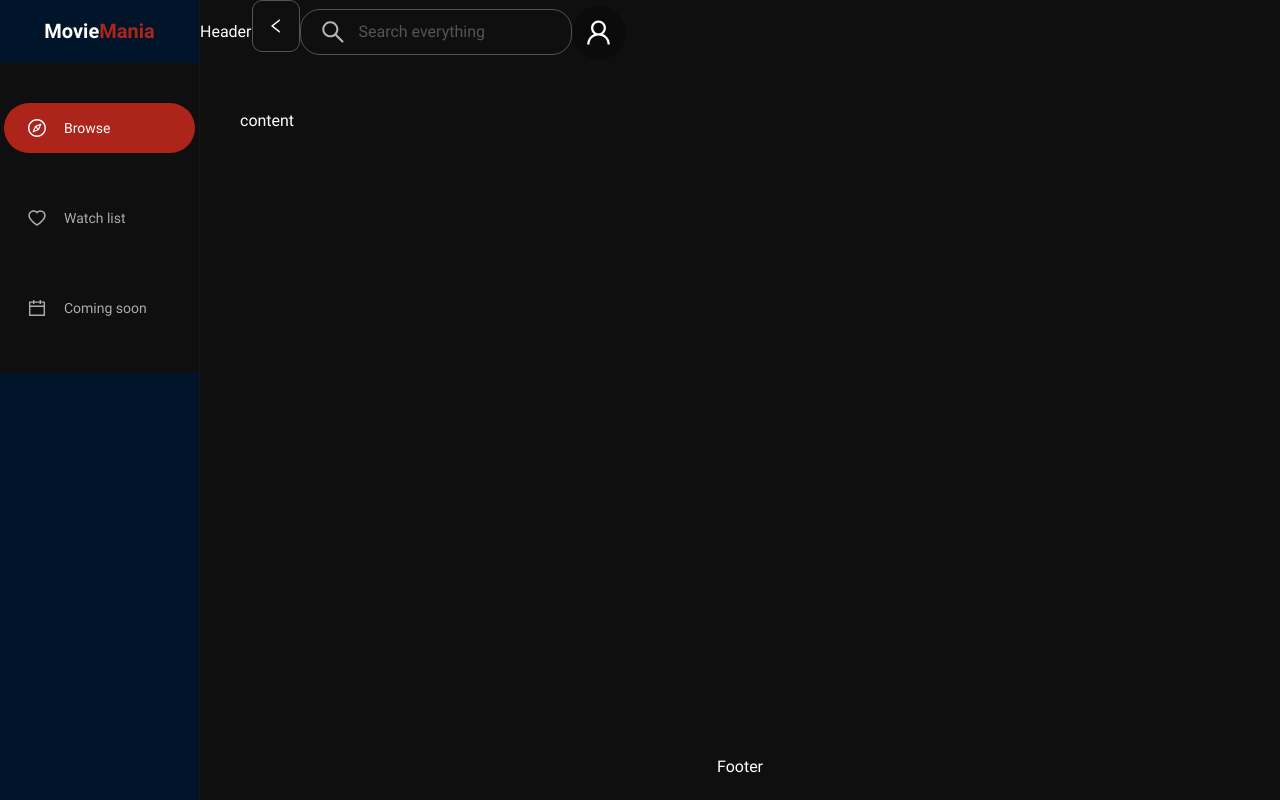
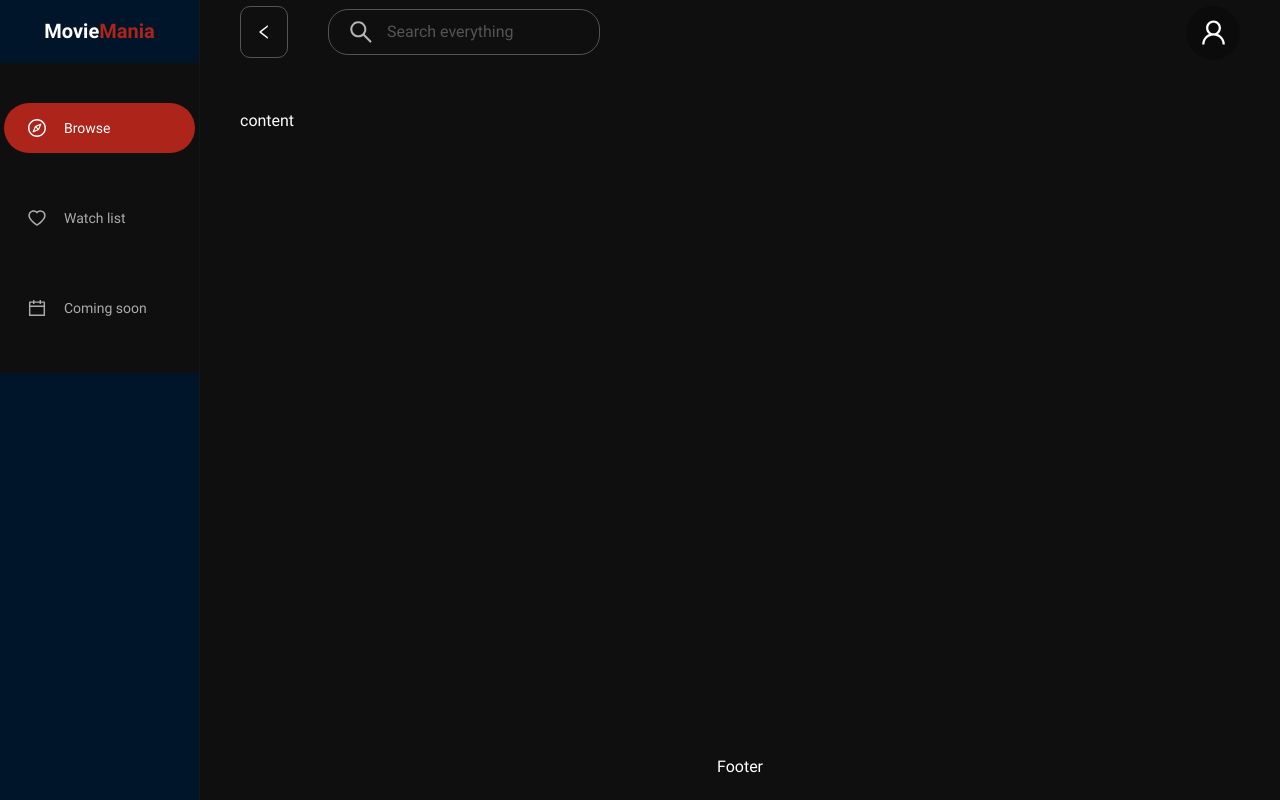
Before and after one commit to zeroqs/MovieMania, a React app: page / in a window 1280 px wide. Built offline with nearby package versions, Linux system fonts and the light colour scheme; the HTML template or start-up script is replaced by a standard one.

Commit message:
🔥 add base style header 🔥

```diff
--- a/src/pages/MainPage/MainPage.tsx
+++ b/src/pages/MainPage/MainPage.tsx
@@ -65,9 +65,21 @@ const MainPage = () => {
       </Sider>
       <Layout>
         <Header
-          style={{ padding: 0, background: colorBgContainer, display: 'flex' }}
+          style={{
+            padding: '0 40px',
+            background: colorBgContainer,
+            display: 'flex',
+            alignItems: 'center',
+          }}
         >
-          Header
+          <div
+            style={{
+              display: 'flex',
+              gap: '40px',
+              alignItems: 'center',
+              flex: '1 1 auto',
+            }}
+          >
             <div>
               <Button type="default" leftItem={<LeftOutlined />} />
             </div>
@@ -85,8 +97,11 @@ const MainPage = () => {
                 placeholder="Search everything"
               />
             </div>
+          </div>
+          <div style={{ display: 'flex', gap: '20px' }}>
             <div>
               <Avatar size={54} icon={<UserOutlined />} />
+            </div>
           </div>
         </Header>
         <Content style={{ margin: '24px 16px 0' }}>
--- a/src/shared/ui/Input/Input.module.scss
+++ b/src/shared/ui/Input/Input.module.scss
@@ -1,6 +1,4 @@
 .root {
   padding: 10px;
   border-radius: 20px;
-  outline: 0;
-
 }
```
Lines whose indentation alone changed are shown as unchanged.
